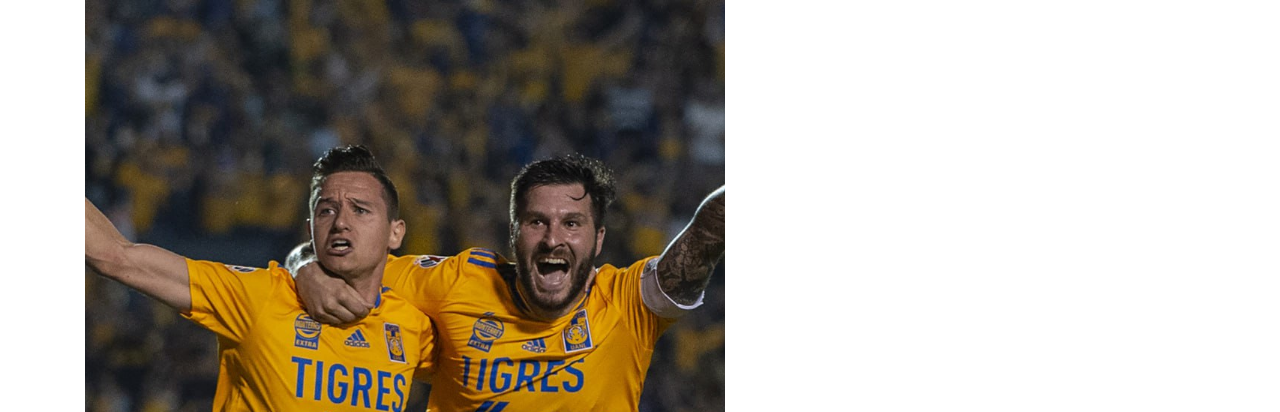
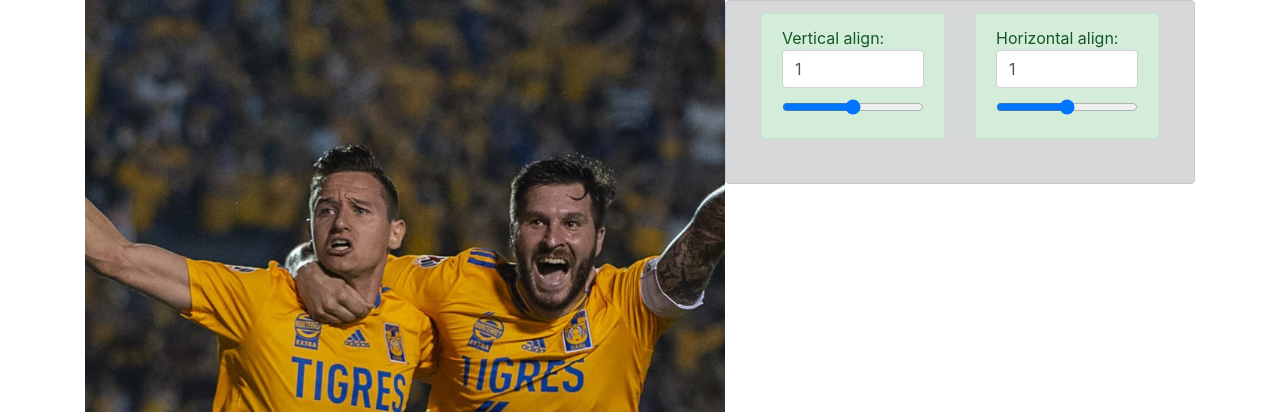
Before and after one commit to GRIBUSKUN/golasazo_AdMaker, a website: page index.html in a window 1280 px wide. Shown: the top 412 px of the page. Drawn offline with nearby package versions, Linux system fonts and the light colour scheme.

Commit message:
pulling from source

```diff
--- a/css/style.css
+++ b/css/style.css
@@ -64,8 +64,7 @@
 
 } */
 
-.control-panel{
-    width: 500px;
+.ui-ad-generator{
+    width: 640px;
     height: 50px;
-    background-color: blue;
 }
--- a/index.html
+++ b/index.html
@@ -15,6 +15,7 @@
   <div class="container">
     <div class="row no-gutters">
       <div class="col">
+        <div class="ui-ad-generator">
           <div class="ui-ad-generator">
             <img src="resources/backgroud.jpg" class="background-post" alt="">
             <div class="marcadores">
@@ -37,15 +38,42 @@
                   </div>
                 </div>
               </div>
-            <div class="banner-box">
-              <div class="container">
+            </div>
+          </div>
+        </div>
+      </div>
+      <div class="col">
+        <div class="control-panel">
+          <div class="container-fluid">
+            <div class="row">
+              <div class="input-group alert alert-dark">
+                <div class="col">
+                  <div class="input-group mb-3">
+                    <div class="alert alert-success">
+                      <span class="input-group">
+                        Vertical align:
+                      </span>
+                      <input type="number" class="form-control" id="numberInput" min="0" max="100" value="1">
+                      <input type="range" class="form-control" id="myRange" min="0" max="100" step="1">
+                    </div>
+                  </div>
+                </div>
+              <div class="col">
+                <div class="input-group mb-3">
+                  <div class="alert alert-success">
+                    <span class="input-group">
+                      Horizontal align:
+                    </span>
+                    <input type="number" class="form-control" id="numberInput" min="0" max="100" value="1">
+                    <input type="range" class="form-control" id="myRange" min="0" max="100" step="1" orient="vertical">
                   </div>
                 </div>
               </div>
             </div>
           </div>
         </div>
-    <div class="control-panel"></div>
+      </div>
+    </div>
   </div>
   <script src="https://cdn.jsdelivr.net/npm/jquery@3.5.1/dist/jquery.slim.min.js"
     integrity="sha384-DfXdz2htPH0lsSSs5nCTpuj/zy4C+OGpamoFVy38MVBnE+IbbVYUew+OrCXaRkfj"
```
Also changed, not shown: package.json (added, +19 -0 lines), 1 other file. Lines whose indentation alone changed are shown as unchanged.
